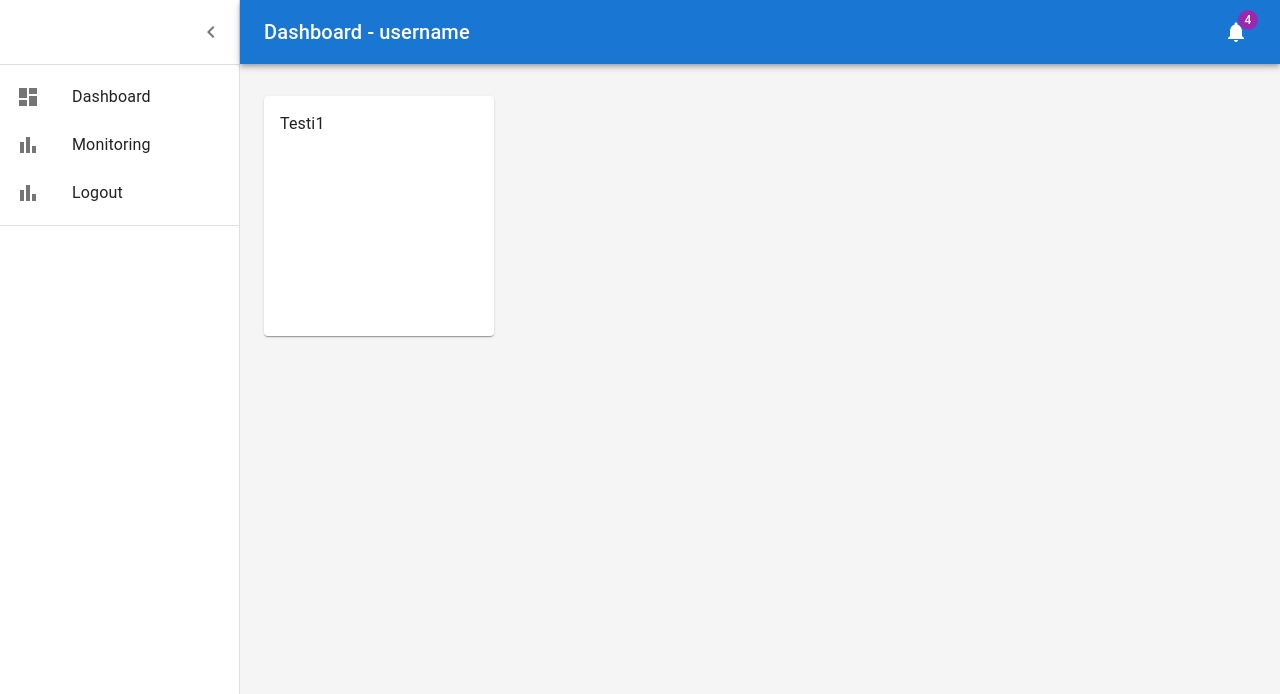
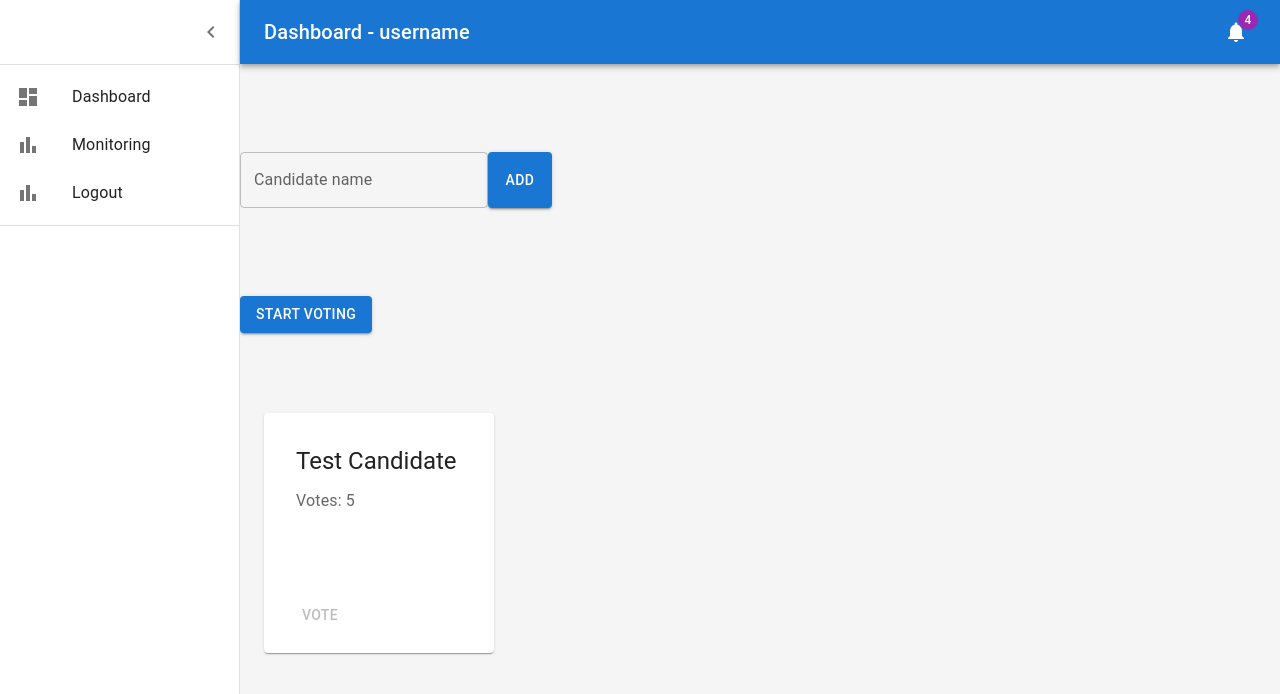
Before and after one commit to JuhoKem/Universal-voting-system, a Next.js app: page /dashboard in a window 1280 px wide. Shown: the top 694 px of the page. Built offline with nearby package versions, Linux system fonts and the light colour scheme.

Commit message:
textfields and buttons

```diff
--- a/components/Dashboard.tsx
+++ b/components/Dashboard.tsx
@@ -3,17 +3,18 @@ import CssBaseline from '@mui/material/CssBaseline';
 import Box from '@mui/material/Box';
 
 import SideBar from "./SideBar";
-import { Container, Grid, Paper, Toolbar } from '@mui/material';
+import { Button, Card, CardActions, CardContent, Container, Grid, Paper, TextField, Toolbar, Typography } from '@mui/material';
 import { useEffect, useState } from 'react';
 
 const mdTheme = createTheme();
 
 export default function Dashboard() {
     const [items, setItems] = useState([]);
+    const [votingState, setVotingState] = useState(false);
 
     useEffect(() => {
         const fetchData = async () => {
-            const items1 = [{ message: "Testi1" }]
+            const items1 = [{ name: "Test Candidate", votes: 5 }]
             setItems(items1);
         }
         if (true) {
@@ -41,11 +42,24 @@ return (
           }}
         >
             <Toolbar />
-            <Container maxWidth="lg" sx={{ mt: 4, mb: 4 }}>
+            <Container maxWidth="lg" sx={{ mt: 14, mb: 4 }}>
                 <Grid container spacing={3}>
-                    {items && items.map((post: any) => (
-                        <Grid key={post.message} item xs={12} md={4} lg={3}>
-                        <Paper
+                    <TextField label='Candidate name'></TextField>
+                    <Button variant='contained' disabled={votingState}>Add</Button>
+                </Grid>
+            </Container>
+
+            <Container maxWidth="lg" sx={{ mt: 14, mb: 4 }}>
+                <Grid container spacing={3}>
+                    <Typography></Typography>
+                    <Button variant='contained' onClick={() => setVotingState(!votingState)}>{votingState ? "Stop voting" : "Start voting"}</Button>
+                </Grid>
+            </Container>
+            <Container maxWidth="lg" sx={{ mt: 10, mb: 4 }}>
+                <Grid container spacing={3}>
+                    {items && items.map((candidate: any) => (
+                        <Grid key={candidate.name} item xs={12} md={4} lg={3}>
+                        <Card
                             sx={{
                                 p: 2,
                                 display: 'flex',
@@ -53,8 +67,16 @@ return (
                                 height: 240,
                             }}
                         >
-                        {post.message}
-                        </Paper>
+                            <CardContent>
+                                <Typography variant='h5'>{candidate.name}</Typography>
+                                <Typography sx={{ mb: 1.5, mt: 1.5 }} color="text.secondary">Votes: {candidate.votes}</Typography>
+                                <br></br>
+                                <br></br>
+                            </CardContent>
+                            <CardActions>
+                                <Button disabled={!votingState}>Vote</Button>
+                            </CardActions>
+                        </Card>
                     </Grid>
                     ))}
                 </Grid>
--- a/package.json
+++ b/package.json
@@ -21,6 +21,7 @@
     "eslint": "8.34.0",
     "eslint-config-next": "13.1.6",
     "next": "13.1.6",
+    "next-auth": "^4.22.1",
     "react": "18.2.0",
     "react-dom": "18.2.0",
     "typescript": "4.9.5"
```
Also changed, not shown: 1 other file (tests, documents, lock files or other folders).
